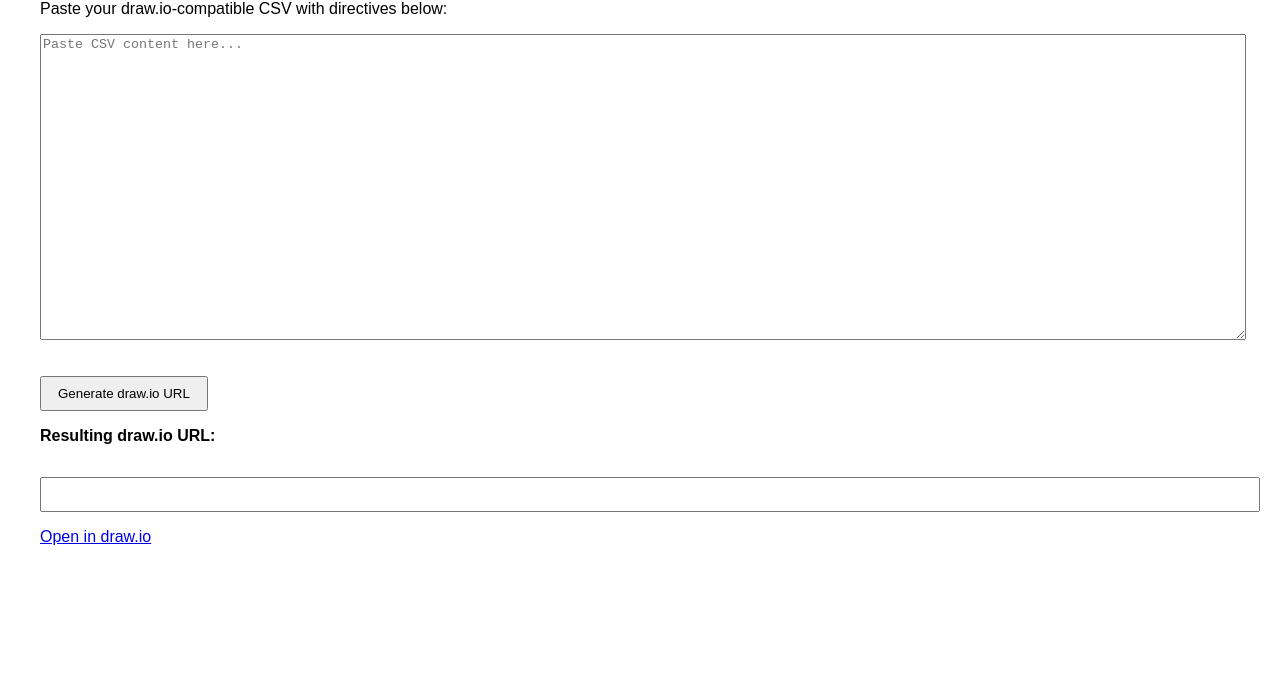
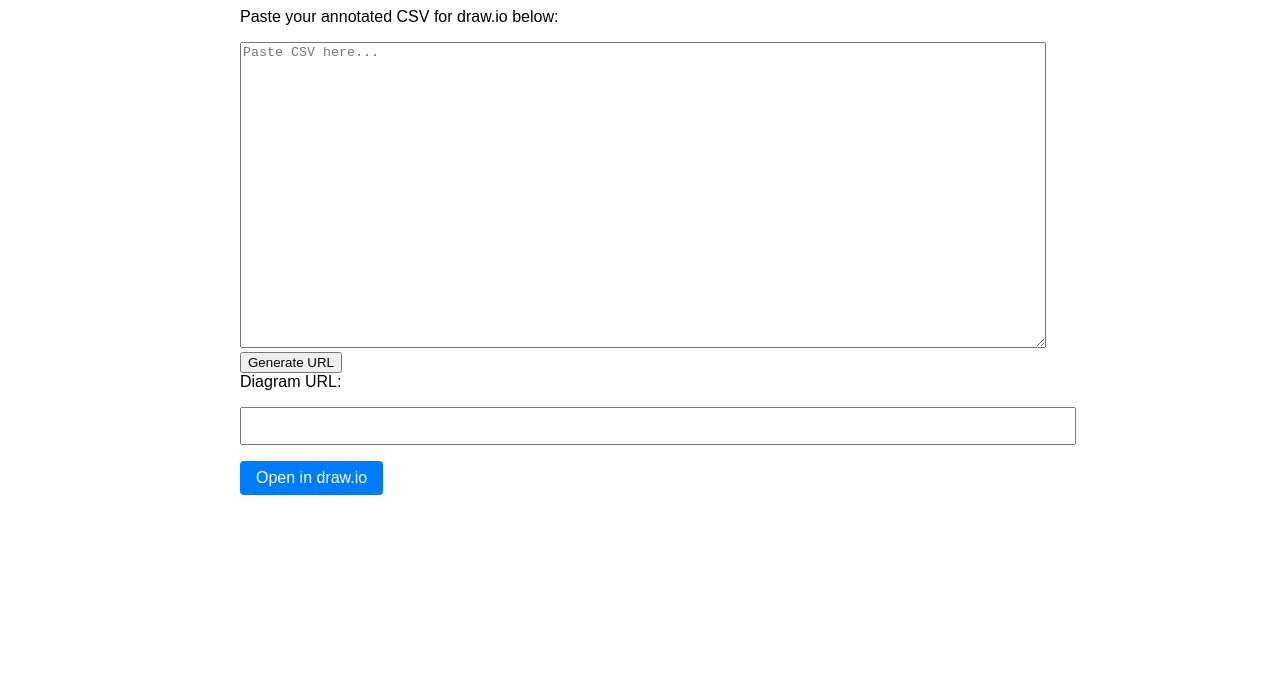
Before and after one commit to paulchaigne/drawio-url-generator, a plain HTML site: page index.html in a window 1280 px wide. Shown: the part 120-800 px from the top of the page. Drawn offline with Linux system fonts and the light colour scheme.

Commit message:
Update index.html

```diff
--- a/index.html
+++ b/index.html
@@ -1,60 +1,88 @@
 <!DOCTYPE html>
 <html lang="en">
 <head>
-  <meta charset="UTF-8" />
-  <title>CSV to draw.io URL</title>
+  <meta charset="UTF-8">
+  <title>CSV to Draw.io Diagram URL</title>
   <script src="https://cdnjs.cloudflare.com/ajax/libs/pako/2.1.0/pako.min.js"></script>
   <style>
-    body { font-family: sans-serif; padding: 2rem; }
-    textarea { width: 100%; height: 300px; margin-bottom: 1rem; }
-    input[type="text"] { width: 100%; padding: 0.5rem; margin-top: 1rem; }
-    button { padding: 0.5rem 1rem; margin-top: 1rem; }
-    .output { margin-top: 1rem; }
+    body {
+      font-family: sans-serif;
+      max-width: 800px;
+      margin: 2em auto;
+      padding: 1em;
+    }
+    textarea {
+      width: 100%;
+      height: 300px;
+      font-family: monospace;
+    }
+    input, a.button {
+      margin-top: 1em;
+      display: inline-block;
+      padding: 0.5em 1em;
+      font-size: 1em;
+    }
+    a.button {
+      background: #007bff;
+      color: white;
+      text-decoration: none;
+      border-radius: 4px;
+    }
+    a.button:hover {
+      background: #0056b3;
+    }
   </style>
 </head>
 <body>
-  <h1>CSV to draw.io Diagram Link</h1>
-  <p>Paste your draw.io-compatible CSV with directives below:</p>
-  <textarea id="csvInput" placeholder="Paste CSV content here..."></textarea>
-  <button onclick="generateUrl()">Generate draw.io URL</button>
-  <div class="output">
-    <p><strong>Resulting draw.io URL:</strong></p>
-    <input type="text" id="outputUrl" readonly />
-    <p><a id="previewLink" href="#" target="_blank">Open in draw.io</a></p>
-  </div>
+  <h1>CSV to Draw.io Diagram URL</h1>
+  <p>Paste your annotated CSV for draw.io below:</p>
+  <textarea id="csvInput" placeholder="Paste CSV here..."></textarea>
+  <br>
+  <button onclick="generateUrl()">Generate URL</button>
+  <br>
+  <label>Diagram URL:</label>
+  <input id="outputUrl" type="text" style="width: 100%;" readonly>
+  <br>
+  <a id="previewLink" href="#" target="_blank" class="button">Open in draw.io</a>
 
   <script>
     function generateUrl() {
       const csv = document.getElementById("csvInput").value.trim();
 
       // Wrap CSV in draw.io import XML
-      const xml =
-        `<mxfile><diagram name="Page-1">` +
-        csvToEncodedXml(csv) +
-        `</diagram></mxfile>`;
+      const xml = `<mxfile><diagram name="Page-1">` + csvToEncodedXml(csv) + `</diagram></mxfile>`;
 
-      // Compress and base64 encode
+      // Compress with pako
       const compressed = pako.deflateRaw(xml, { level: 9 });
-      const base64 = btoa(String.fromCharCode(...compressed));
 
-      // Assemble final URL
+      // Safe base64 encode
+      const base64 = uint8ToBase64(compressed);
+
+      // Final draw.io URL
       const url = `https://viewer.diagrams.net/?tags=%7B%7D&lightbox=1&highlight=0000ff&edit=_blank&layers=1&nav=1&dark=0#R${base64}`;
 
-      // Output
+      // Output URL
       document.getElementById("outputUrl").value = url;
       document.getElementById("previewLink").href = url;
     }
 
+    // Converts Uint8Array to base64 string
+    function uint8ToBase64(u8Arr) {
+      const CHUNK_SIZE = 0x8000;
+      let index = 0;
+      let result = '';
+      while (index < u8Arr.length) {
+        let slice = u8Arr.subarray(index, index + CHUNK_SIZE);
+        result += String.fromCharCode.apply(null, slice);
+        index += CHUNK_SIZE;
+      }
+      return btoa(result);
+    }
+
+    // Encode content for draw.io import
     function csvToEncodedXml(csv) {
-      // Escape characters for XML
-      const escapeXml = str =>
-        str.replace(/&/g, "&amp;")
-           .replace(/</g, "&lt;")
-           .replace(/>/g, "&gt;")
-           .replace(/"/g, "&quot;")
-           .replace(/'/g, "&apos;");
-
-      return escapeXml(csv);
+      const xmlHeader = `<![CDATA[# csvimport: ${csv.replace(/]]>/g, ']]]]><![CDATA[>')}]]>`;
+      return xmlHeader;
     }
   </script>
 </body>
```
